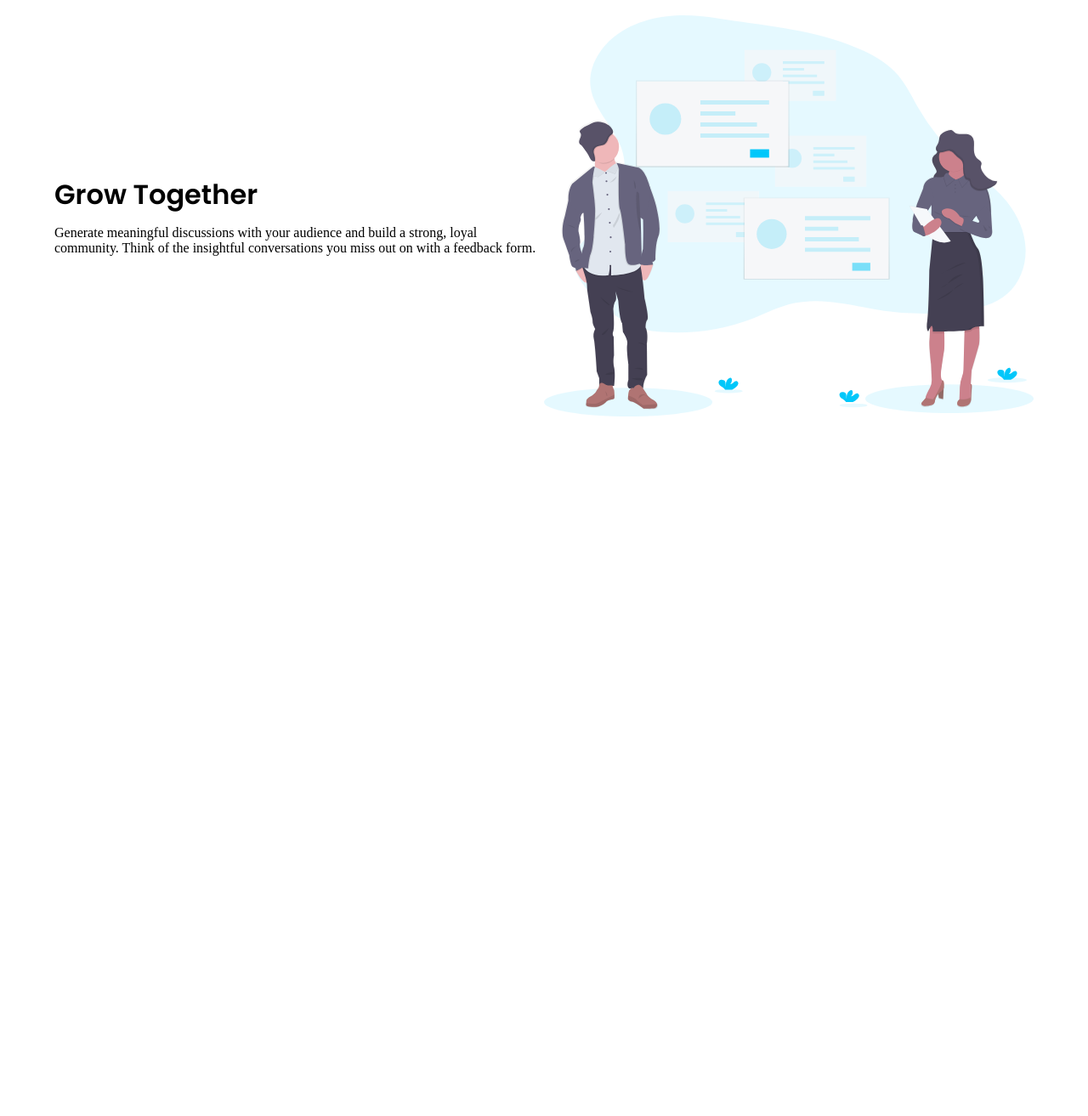
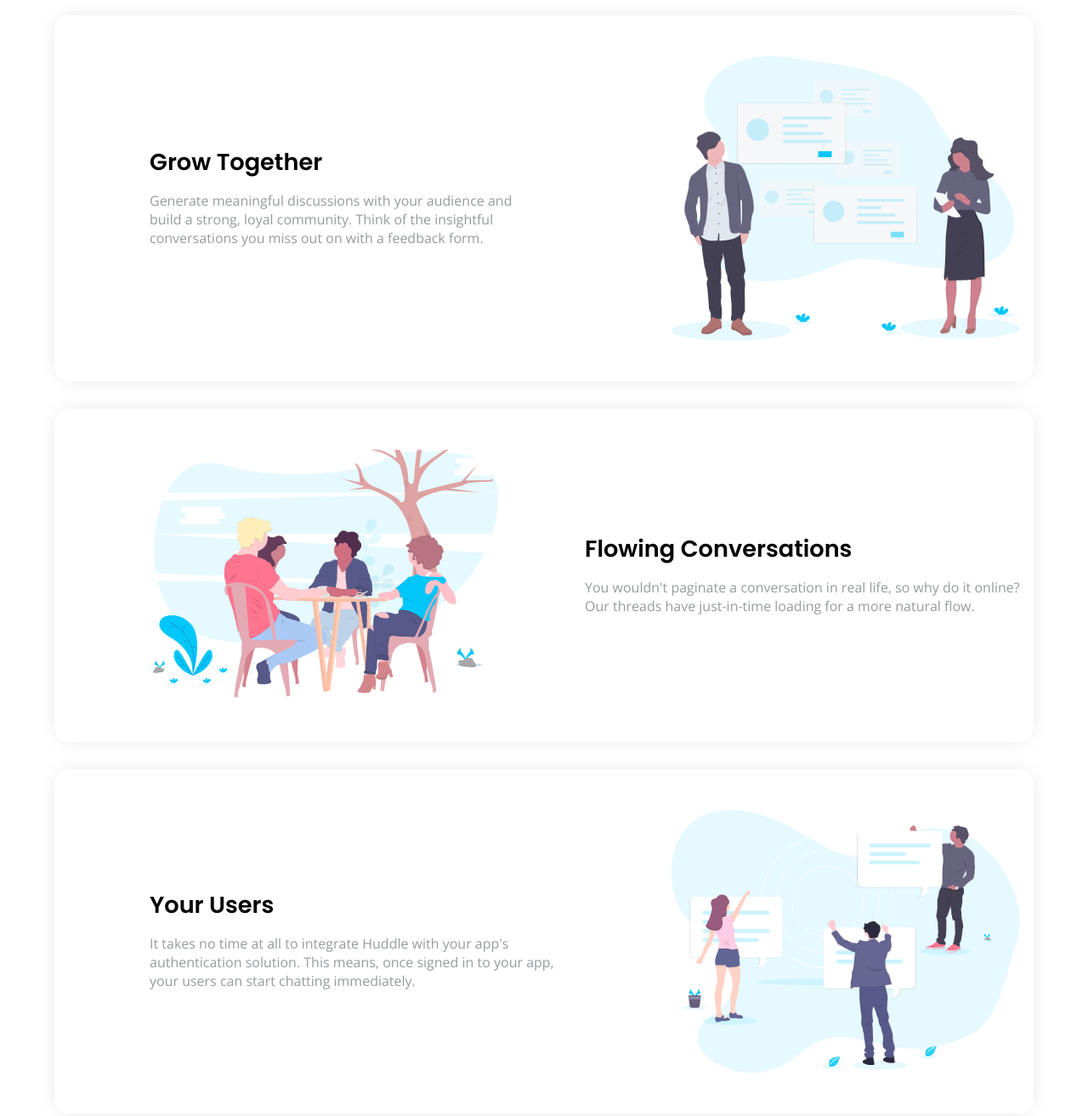
Before and after one commit to BlackFury117/Huddle-landing-page-with-alternating-feature-blocks-master, a plain HTML site: page index.html in a window 1280 px wide. Shown: the part 782-2095 px from the top of the page at 85% size. Before the commit the page ends 1276 px from the top, so only its background shows below. Drawn offline with nearby package versions, Linux system fonts and the light colour scheme.

Commit message:
Finishing the fourth section

```diff
--- a/index.html
+++ b/index.html
@@ -50,7 +50,7 @@
       <div class="second-container">
         <div class="text-zone-1">
           <h2>Grow Together</h2>
-          <p>
+          <p class="text-grow">
             Generate meaningful discussions with your audience and build a strong, loyal community.
             Think of the insightful conversations you miss out on with a feedback form.
           </p>
@@ -61,20 +61,40 @@
       </div>
     </section>
 
+    <section>
+      <div class="third-container">
+        <div class="image-2">
+          <img class="flowing-img" src="./images/illustration-flowing-conversation.svg" alt="">
+        </div>
+        <div class="text-zone-2">
+          <h3>Flowing Conversations</h3>
+          <p class="text-flowing">
+            You wouldn't paginate a conversation in real life, so why do it online? Our threads
+            have just-in-time loading for a more natural flow.
+          </p>
+        </div>
+      </div>
+    </section>
+
+    <section>
+      <div class="fourth-container">
+        <div class="image-3">
+          <img class="user-img" src="./images/illustration-your-users.svg" alt="">
+        </div>
+        <div class="text-zone-3">
+          <h4>Your Users</h4>
+          <p class="text-user">
+            It takes no time at all to integrate Huddle with your app's authentication solution.
+            This means, once signed in to your app, your users can start chatting immediately.
+          </p>
+        </div>
+      </div>
+    </section>
+
   </main>
 
   <!--
 
-
-  Flowing Conversations
-
-  You wouldn't paginate a conversation in real life, so why do it online? Our threads
-  have just-in-time loading for a more natural flow.
-
-  Your Users
-
-  It takes no time at all to integrate Huddle with your app's authentication solution.
-  This means, once signed in to your app, your users can start chatting immediately.
 
   Ready To Build Your Community?
 
--- a/scss/styles.scss
+++ b/scss/styles.scss
@@ -15,6 +15,24 @@
   &:hover{
     background-color: #fe86d2;
   }
+}
+
+@mixin heading{
+  font-size: 1.7rem;
+  margin-bottom: 1.2rem;
+}
+
+@mixin text-setup{
+  font-family: variables.$font-text;
+  color: variables.$text-color;
+}
+
+@mixin card{
+  background-color: white;
+  border-radius: 16px;
+  box-shadow: 0px 0px 25px -10px rgba(15, 14, 14, 0.25);
+  margin: 0 4rem 2rem 4rem;
+  padding: 3rem 1rem 3rem 7rem;
 }
 
 /// FIRST SECTION ///
@@ -116,25 +134,106 @@
   grid-auto-flow: row;
   grid-template-areas:
     "text-zone-1 image-1";
-  margin: 0 4rem;
-  background-color: white;
+  @include card;
 
   .text-zone-1{
     align-self: center;
     grid-area: text-zone-1;
+    padding-right: 4rem;
   }
 
-  h2, h3, h4, h5{
-    font-size: 2rem;
-    margin-bottom: 1.2rem;
+  h2{
+    @include heading;
+  }
+
+  .text-grow{
+    @include text-setup;
   }
 
   .image-1{
+    display: flex;
+    justify-content: flex-end;
+    align-items: center;
+    justify-self: end;
     align-self: center;
     grid-area: image-1;
   }
 
   .grow-img{
-    width: 100%;
+    width: 80%;
   }
 }
+
+/// THIRD SECTION ///
+
+.third-container {  display: grid;
+  grid-template-columns: 1fr 1fr;
+  grid-template-rows: 1fr;
+  gap: 0px 0px;
+  grid-auto-flow: row;
+  grid-template-areas:
+    "image-2 text-zone-2";
+  @include card;
+
+  .image-2 {
+    align-self: center;
+    grid-area: image-2;
+  }
+
+  .flowing-img{
+    width: 80%;
+  }
+
+  .text-zone-2 {
+    align-self: center;
+    grid-area: text-zone-2;
+  }
+
+  h3{
+    @include heading;
+  }
+
+  .text-flowing{
+    @include text-setup;
+  }
+}
+
+/// FOURTH SECTION ///
+
+.fourth-container{
+  display: grid;
+  grid-template-columns: 1fr 1fr;
+  grid-template-rows: 1fr;
+  gap: 0px 0px;
+  grid-auto-flow: row;
+  grid-template-areas:
+    "text-zone-3 image-3";
+  @include card;
+
+  .user-img{
+    width: 80%;
+  }
+
+  .text-zone-3 {
+    align-self: center;
+    grid-area: text-zone-3;
+  }
+
+  h4{
+    @include heading;
+  }
+
+  .text-user{
+    @include text-setup;
+  }
+
+  .image-3 {
+    display: flex;
+    justify-content: flex-end;
+    align-items: center;
+    justify-self: end;
+    align-self: center;
+    grid-area: image-3;
+  }
+
+}
```
Also changed, not shown: dist/styles.css, 1 other file. Lines whose indentation alone changed are shown as unchanged.
